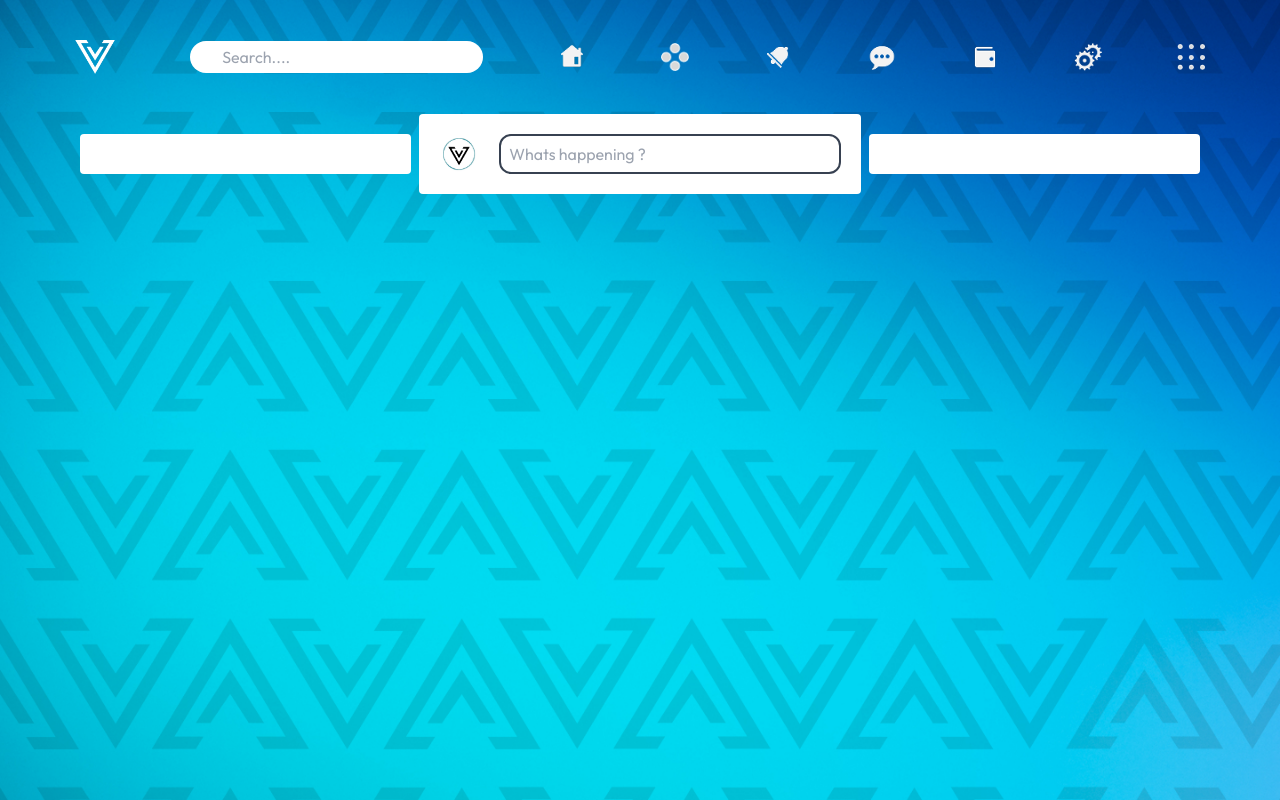
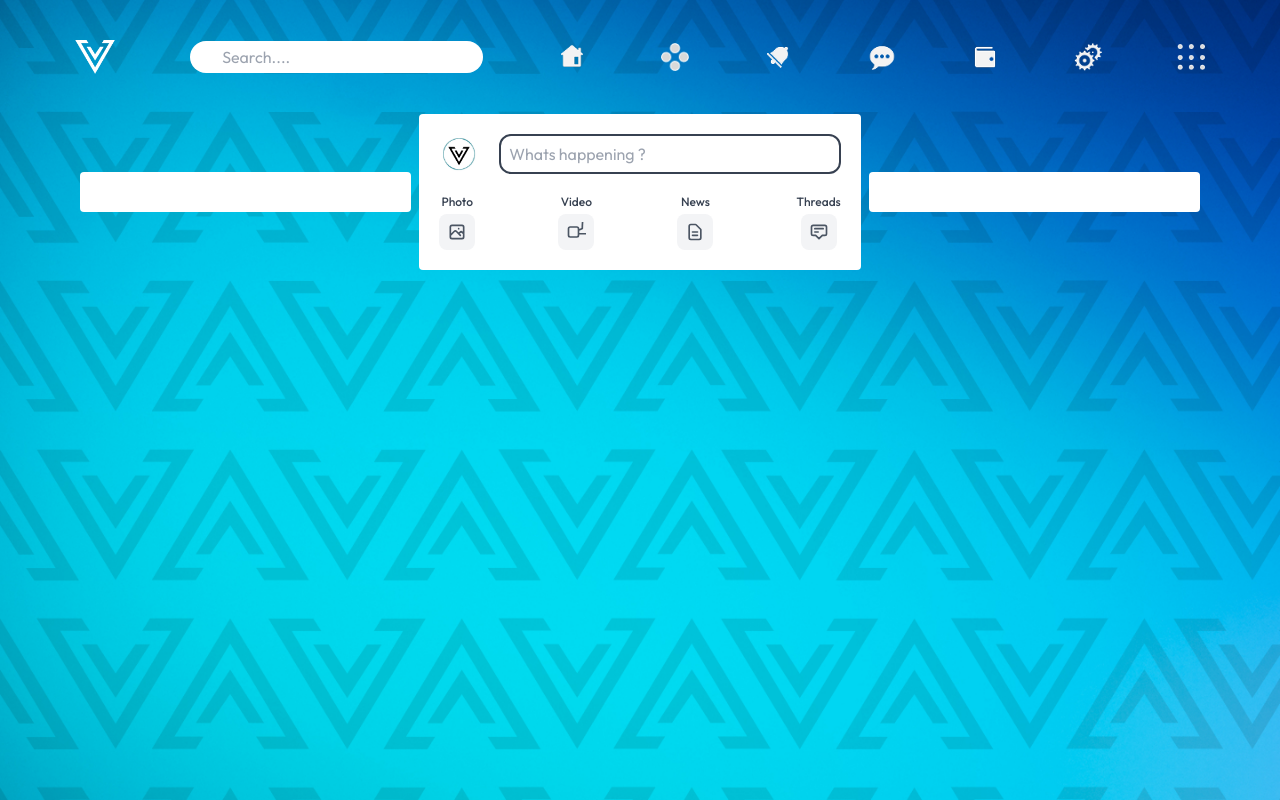
Before and after one commit to Project-Vomzer/Front_end, a React (Vite) app in the folder Vomzer_sui_socials/: page / in a window 1280 px wide. Built offline with nearby package versions, Linux system fonts and the light colour scheme.

Commit message:
Vomzer Sui

```diff
--- a/Vomzer_sui_socials/src/components/Feeds.jsx
+++ b/Vomzer_sui_socials/src/components/Feeds.jsx
@@ -3,11 +3,74 @@
 
 const Feeds = () => {
   return (
-    <div className='bg-white  rounded w-full md:w-[40%]'>
+    <div className='bg-white rounded w-full md:w-[40%]'>
       <div>
         <div className='flex p-5 gap-5'>
-            <img className='w-10 rounded-full' src={assets.logo} alt="" />
-            <input className='border-2 pl-2 rounded-xl w-full border-gray-700' type="text" placeholder='Whats happening ?'/>
+          <img className='w-10 rounded-full' src={assets.logo} alt="" />
+          <input
+            className='border-2 pl-2 rounded-xl w-full border-gray-700'
+            type="text"
+            placeholder='Whats happening ?'
+          />
+        </div>
+
+        {/* File Inputs Section */}
+        <div className='flex justify-between px-5 pb-5 gap-4'>
+          <label className='flex flex-col items-center cursor-pointer'>
+            <span className='text-xs font-medium text-gray-700 mb-1'>Photo</span>
+            <input
+              type="file"
+              className='hidden'
+              accept='image/*'
+            />
+            <div className='p-2 rounded-lg bg-gray-100 hover:bg-gray-200'>
+              <svg xmlns="http://www.w3.org/2000/svg" className="h-5 w-5 text-gray-600" fill="none" viewBox="0 0 24 24" stroke="currentColor">
+                <path strokeLinecap="round" strokeLinejoin="round" strokeWidth={2} d="M4 16l4.586-4.586a2 2 0 012.828 0L16 16m-2-2l1.586-1.586a2 2 0 012.828 0L20 14m-6-6h.01M6 20h12a2 2 0 002-2V6a2 2 0 00-2-2H6a2 2 0 00-2 2v12a2 2 0 002 2z" />
+              </svg>
+            </div>
+          </label>
+
+          <label className='flex flex-col items-center cursor-pointer'>
+            <span className='text-xs font-medium text-gray-700 mb-1'>Video</span>
+            <input
+              type="file"
+              className='hidden'
+              accept='video/*'
+            />
+            <div className='p-2 rounded-lg bg-gray-100 hover:bg-gray-200'>
+              <svg xmlns="http://www.w3.org/2000/svg" className="h-5 w-5 text-gray-600" fill="none" viewBox="0 0 24 24" stroke="currentColor">
+                <path strokeLinecap="round" strokeLinejoin="round" strokeWidth={2} d="M15 10l4.553-2.276A1 1 0 01221 8.618v6.764a1 1 0 01-1.447.894L15 14M5 18h8a2 2 0 002-2V8a2 2 0 00-2-2H5a2 2 0 00-2 2v8a2 2 0 002 2z" />
+              </svg>
+            </div>
+          </label>
+
+          <label className='flex flex-col items-center cursor-pointer'>
+            <span className='text-xs font-medium text-gray-700 mb-1'>News</span>
+            <input
+              type="file"
+              className='hidden'
+              accept='.pdf,.doc,.docx'
+            />
+            <div className='p-2 rounded-lg bg-gray-100 hover:bg-gray-200'>
+              <svg xmlns="http://www.w3.org/2000/svg" className="h-5 w-5 text-gray-600" fill="none" viewBox="0 0 24 24" stroke="currentColor">
+                <path strokeLinecap="round" strokeLinejoin="round" strokeWidth={2} d="M9 12h6m-6 4h6m2 5H7a2 2 0 01-2-2V5a2 2 0 012-2h5.586a1 1 0 01.707.293l5.414 5.414a1 1 0 01.293.707V19a2 2 0 01-2 2z" />
+              </svg>
+            </div>
+          </label>
+
+          <label className='flex flex-col items-center cursor-pointer'>
+            <span className='text-xs font-medium text-gray-700 mb-1'>Threads</span>
+            <input
+              type="file"
+              className='hidden'
+              accept='.txt,.json,.csv'
+            />
+            <div className='p-2 rounded-lg bg-gray-100 hover:bg-gray-200'>
+              <svg xmlns="http://www.w3.org/2000/svg" className="h-5 w-5 text-gray-600" fill="none" viewBox="0 0 24 24" stroke="currentColor">
+                <path strokeLinecap="round" strokeLinejoin="round" strokeWidth={2} d="M7 8h10M7 12h4m1 8l-4-4H5a2 2 0 01-2-2V6a2 2 0 012-2h14a2 2 0 012 2v8a2 2 0 01-2 2h-3l-4 4z" />
+              </svg>
+            </div>
+          </label>
         </div>
       </div>
     </div>
```
